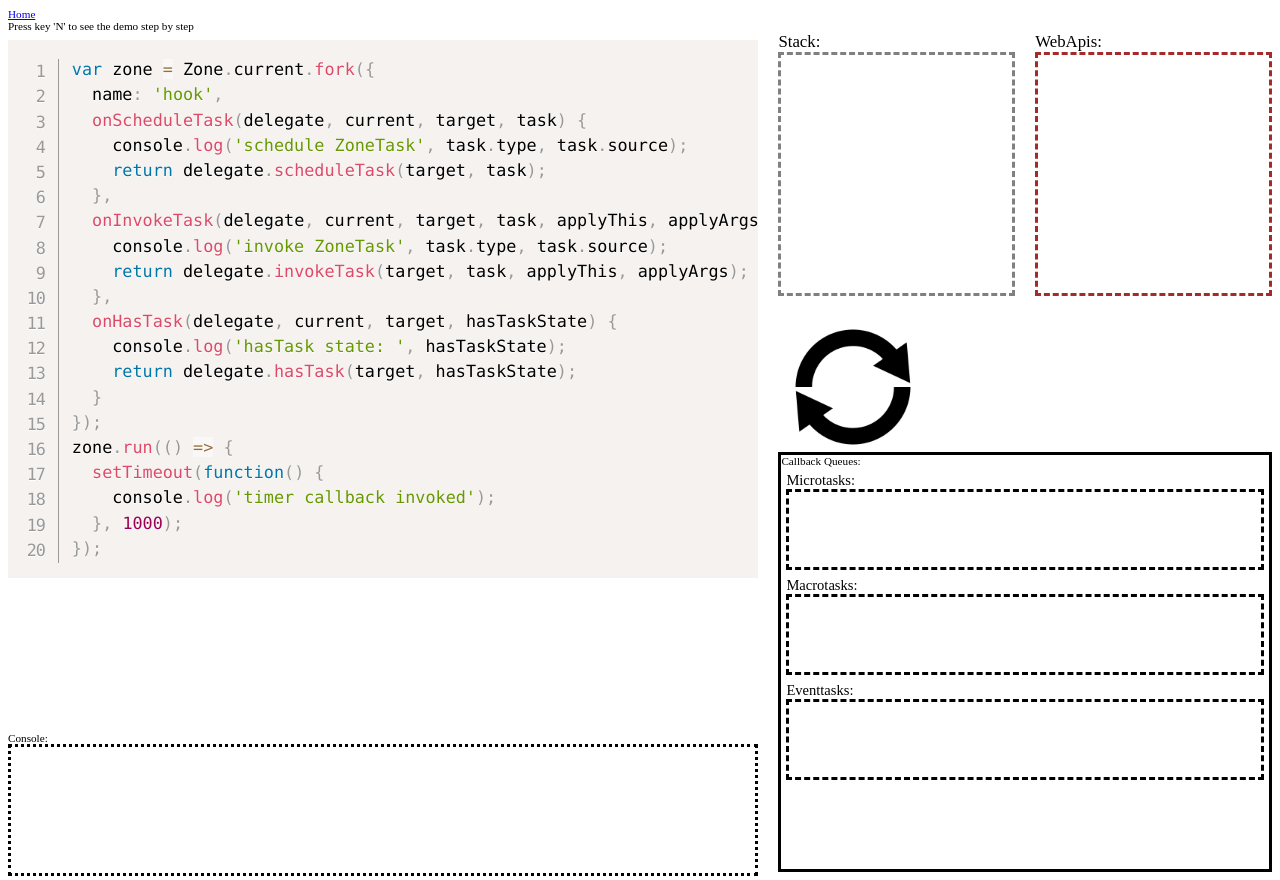
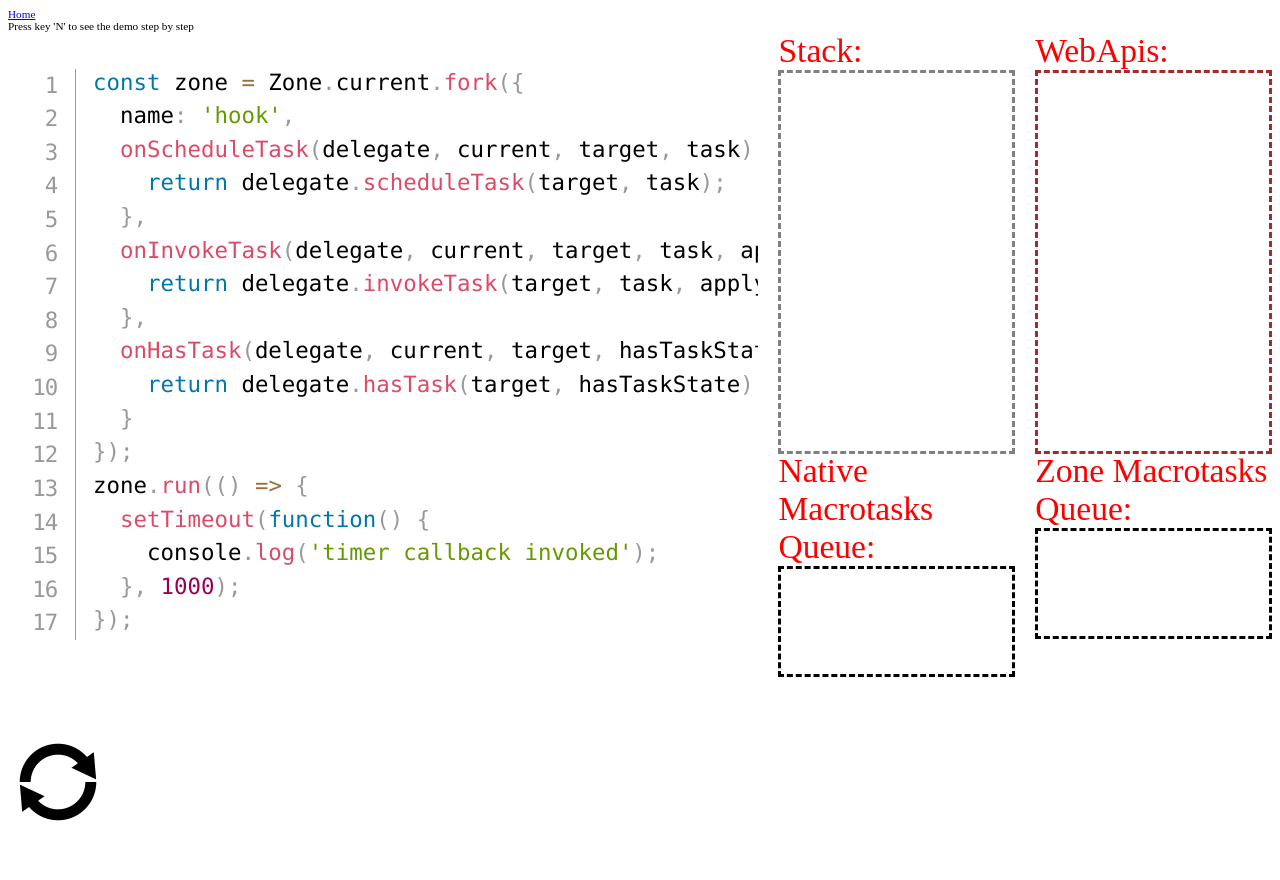
Before and after one commit to JiaLiPassion/code-presenter, an Angular app: page /zonetimeout in a window 1280 px wide. Built offline with nearby package versions, Linux system fonts and the light colour scheme.

Commit message:
temp for denver

```diff
--- a/src/app/code-presenter/code-presenter.component.css
+++ b/src/app/code-presenter/code-presenter.component.css
@@ -17,27 +17,27 @@
 
 .consolesmaller {
   grid-column: 1/4;
-  grid-row: 6/7;
+  grid-row: 5/7;
 }
 
 .console {
   grid-column: 1/4;
-  grid-row: 5/7;
+  grid-row: 6/7;
 }
 
 .stack {
   grid-column: 4/5;
-  grid-row: 1/3;
+  grid-row: 1/4;
 }
 
 .dom {
   grid-column: 5/6;
-  grid-row: 1/3;
+  grid-row: 1/4;
 }
 
 .eventloop {
   grid-column: 4/6;
-  grid-row: 3/4;
+  grid-row: 5/6;
 }
 
 .callback-container {
--- a/src/app/code-presenter/code-presenter.component.html
+++ b/src/app/code-presenter/code-presenter.component.html
@@ -1,16 +1,20 @@
-<a routerLink="/home">Home</a> <div>Press key 'N' to see the demo step by step</div>
+<a routerLink="/home">Home</a>
+<div>Press key 'N' to see the demo step by step</div>
 <div class="wrapper">
-  <app-code [ngClass]="codeClass" [code]="code" [hightlightLineNumber]="hightlightLineNumber" [fontClass]="fontClass"></app-code>
-  <app-console [ngClass]="consoleClass" [output]="consoleStr"></app-console>
+  <app-code [ngClass]="codeClass" [code]="code" [hightlightLineNumber]="hightlightLineNumber" [fontClass]="fontClass">
+  </app-code>
+  <!--<app-console [ngClass]="consoleClass" [output]="consoleStr"></app-console>-->
+  <app-eventloop [ngClass]="consoleClass"></app-eventloop>
   <app-stack class="stack" [stacks]="stacks"></app-stack>
   <app-dom class="dom" [items]="domTasks"></app-dom>
-  <app-eventloop class="eventloop"></app-eventloop>
-  <div class="callback-container">
+  <app-queue [ngClass]="eventloop" [items]="macrotasks" [title]="'Native Macrotasks Queue:'">Macrotask Queue</app-queue>
+  <app-queue class="zone-queue" [items]="zoneMacrotasks" [title]="'Zone Macrotasks Queue:'">Zone MacroTask Queue
+  </app-queue>
+  <!-- <div class="callback-container">
     <div>Callback Queues:</div>
     <div class="callback">
       <app-queue class="microtask" [items]="microtasks" [title]="'Microtasks:'">Microtask Queue</app-queue>
-      <app-queue class="macrotask" [items]="macrotasks" [title]="'Macrotasks:'">Macrotask Queue</app-queue>
       <app-queue class="eventtask" [items]="eventtasks" [title]="'Eventtasks:'">Eventtask Queue</app-queue>
     </div>
-  </div>
+  </div> -->
 </div>
--- a/src/app/code-presenter/code-presenter.component.ts
+++ b/src/app/code-presenter/code-presenter.component.ts
@@ -21,15 +21,15 @@ export class CodePresenterComponent implements OnInit {
   consoleOutput: string[] = [];
   consoleStr: string;
   stacks: StackItem[] = [];
-  domTasks: {text: string, img: string}[] = [];
+  domTasks: { text: string; img: string }[] = [];
   microtasks: string[] = [];
   macrotasks: string[] = [];
+  zoneMacrotasks: string[] = [];
   eventtasks: string[] = [];
 
   @ViewChild(EventloopComponent) eventloopComponent: EventloopComponent;
 
-  constructor(private codeService: CodeService, private route: ActivatedRoute) {
-  }
+  constructor(private codeService: CodeService, private route: ActivatedRoute) {}
 
   @HostListener('window:keydown', ['$event'])
   handleKeyDown($event: KeyboardEvent) {
@@ -65,7 +65,7 @@ export class CodePresenterComponent implements OnInit {
   }
 
   ngOnInit() {
-    this.route.data.subscribe((paramMode => {
+    this.route.data.subscribe(paramMode => {
       if (paramMode && this.mode !== paramMode.mode) {
         this.mode = paramMode.mode;
         this.codeService.changeMode(this.mode);
@@ -76,7 +76,7 @@ export class CodePresenterComponent implements OnInit {
         this.codeClass = 'codeblocksmaller';
         this.consoleClass = 'consolesmaller';
       }
-    }));
+    });
   }
 
   init() {
@@ -132,8 +132,18 @@ export class CodePresenterComponent implements OnInit {
         }
       }
 
+      if (typeof item.clearZoneMacroTask === 'number') {
+        for (let i = 0; i < item.clearZoneMacroTask; i++) {
+          this.zoneMacrotasks.shift();
+        }
+      }
+
       if (item.macroTaskDisplayString) {
         this.macrotasks.push(item.macroTaskDisplayString);
+      }
+
+      if (item.zoneMacroTaskDisplayString) {
+        this.zoneMacrotasks.push(item.zoneMacroTaskDisplayString);
       }
 
       if (typeof item.clearEventTask === 'number') {
--- a/src/app/code/code.component.css
+++ b/src/app/code/code.component.css
@@ -7,8 +7,8 @@
 }
 
 .normal-code {
-  background-color: #fefbd8;
-  font-size: 160%;
+  background-color: white;
+  font-size: 200%;
 }
 
 .code-line {
--- a/src/app/dom/dom.component.css
+++ b/src/app/dom/dom.component.css
@@ -1,11 +1,12 @@
 .title {
-  font-size: 150%;
+  font-size: 300%;
+  color: red;
 }
 
 .dom-container {
   border: dashed;
   border-color: brown;
-  height: 85%;
+  height: 90%;
 }
 
 .dom-item {
@@ -17,9 +18,10 @@
 
 .dom-item-text {
   grid-column: 1/2;
+  font-size: 300%;
 }
 
 .dom-item-image {
   grid-column: 2/3;
-  height: 30px;
+  height: 40px;
 }
--- a/src/app/eventloop/eventloop.component.css
+++ b/src/app/eventloop/eventloop.component.css
@@ -1,6 +1,6 @@
 .img {
-  width: 150px;
-  height: 150px;
+  width: 100px;
+  height: 100px;
   grid-column: 1/2;
 }
 
--- a/src/app/queue/queue.component.css
+++ b/src/app/queue/queue.component.css
@@ -1,5 +1,6 @@
 .title {
-  font-size: 130%;
+  font-size: 300%;
+  color: red;
 }
 
 .container {
@@ -18,6 +19,7 @@
   border: solid;
   border-color: powderblue;
   background: khaki;
+  font-size: 300%;
 }
 
 .queue1 {
--- a/src/app/repo/zonetimeout.repo.ts
+++ b/src/app/repo/zonetimeout.repo.ts
@@ -1,16 +1,13 @@
 export const code = `
-var zone = Zone.current.fork({
+const zone = Zone.current.fork({
   name: 'hook',
   onScheduleTask(delegate, current, target, task) {
-    console.log('schedule ZoneTask', task.type, task.source);
     return delegate.scheduleTask(target, task);
   },
   onInvokeTask(delegate, current, target, task, applyThis, applyArgs) {
-    console.log('invoke ZoneTask', task.type, task.source);
     return delegate.invokeTask(target, task, applyThis, applyArgs);
   },
   onHasTask(delegate, current, target, hasTaskState) {
-    console.log('hasTask state: ', hasTaskState);
     return delegate.hasTask(target, hasTaskState);
   }
 });
@@ -18,131 +15,112 @@ zone.run(() => {
   setTimeout(function() {
     console.log('timer callback invoked');
   }, 1000);
-});`.split('\n').slice(1).join('\n');
+});`
+  .split('\n')
+  .slice(1)
+  .join('\n');
 export const stacks = [
   { lineNo: 0, stackDisplayString: 'main' },
   {
     lineNo: 1,
-    stackDisplayString: 'new zone',
+    stackDisplayString: 'new zone'
   },
   {
-    lineNo: 16,
+    lineNo: 13,
     clearStack: 1,
-    stackDisplayString: 'zone.run',
+    stackDisplayString: 'zone.run'
   },
   {
-    lineNo: 17,
-    clearStack: 1,
+    lineNo: 14,
     stackDisplayString: 'Zone setTimeout',
     isZone: true
   },
   {
-    lineNo: 4,
+    lineNo: 3,
     stackDisplayString: 'Zone onScheduleTask',
     isZone: true
   },
   {
     lineNo: 4,
-    consoleDisplayString: 'Schedule ZoneTask macroTask setTimeout',
-    stackDisplayString: 'console.log',
-  },
-  {
-    lineNo: 5,
     stackDisplayString: 'ZoneDelegate.scheduleTask',
     clearStack: 1,
     isZone: true
   },
   {
-    lineNo: 5,
+    lineNo: 4,
     stackDisplayString: 'native setTimeout',
-    domDisplayString: 'setTimeout',
+    domDisplayString: 'setTimeout'
   },
   {
-    lineNo: 12,
+    lineNo: 9,
     isZone: true,
     clearStack: 1,
-    stackDisplayString: 'Zone HasTask',
+    stackDisplayString: 'Zone HasTask'
   },
   {
-    lineNo: 12,
-    stackDisplayString: 'console.log',
-    consoleDisplayString: 'hasTask state: {macroTask: true, microTask: false, eventTask: false}'
+    lineNo: 10,
+    clearStack: 1,
+    isZone: true,
+    stackDisplayString: 'ZoneDelegate.hasTask',
+    zoneMacroTaskDisplayString: 'type: macrotask, source: setTimeout'
   },
   {
-    lineNo: 13,
-    clearStack: 1,
-    isZone: true,
-    stackDisplayString: 'ZoneDelegate.hasTask'
+    lineNo: 11,
+    clearStack: 1
   },
   {
-    lineNo: 14,
+    lineNo: 5,
+    clearStack: 1
+  },
+  {
+    lineNo: 16,
+    clearStack: 1
+  },
+  {
+    lineNo: 17,
     clearStack: 2
   },
   {
-    lineNo: 6,
-    clearStack: 1
-  },
-  {
-    lineNo: 19,
-    clearStack: 2
-  },
-  {
-    lineNo: 20,
-    clearStack: 2
-  },
-  {
-    lineNo: 20,
+    lineNo: 17,
     macroTaskDisplayString: 'setTimeout',
     clearDom: 1
   },
   {
-    lineNo: 8,
+    lineNo: 6,
     clearMacroTask: 1,
     isZone: true,
-    stackDisplayString: 'Zone InvokeTask',
+    stackDisplayString: 'Zone InvokeTask'
   },
   {
-    lineNo: 8,
-    stackDisplayString: 'console.log',
-    consoleDisplayString: 'Invoke ZoneTask macroTask setTimeout'
+    lineNo: 7,
+    clearStack: 1,
+    isZone: true,
+    stackDisplayString: 'ZoneDelegate.invokeTask'
+  },
+  {
+    lineNo: 15
   },
   {
     lineNo: 9,
-    clearStack: 1,
-    isZone: true,
-    stackDisplayString: 'ZoneDelegate.invokeTask',
-  },
-  {
-    lineNo: 18,
-    stackDisplayString: 'console.log',
-    consoleDisplayString: 'timer callback invoked'
-  },
-  {
-    lineNo: 19,
-    clearStack: 1,
-  },
-  {
-    lineNo: 12,
     isZone: true,
     stackDisplayString: 'Zone HasTask'
   },
   {
-    lineNo: 12,
-    consoleDisplayString: 'hasTask state: {macroTask: false, microTask: false, eventTask: false}',
-    stackDisplayString: 'console.log'
+    lineNo: 10,
+    clearStack: 1,
+    isZone: true,
+    stackDisplayString: 'ZoneDelegate.hasTask',
+    clearZoneMacroTask: 1
   },
   {
-    lineNo: 13,
-    clearStack: 1,
-    isZone: true,
-    stackDisplayString: 'ZoneDelegate.hasTask'
+    lineNo: 11,
+    clearStack: 1
   },
   {
-    lineNo: 14,
-    clearStack: 2,
+    lineNo: 8
   },
   {
-    lineNo: 10,
-    clearStack: 2,
-  },
+    lineNo: 16,
+    clearStack: 1
+  }
 ];
--- a/src/app/services/code.service.ts
+++ b/src/app/services/code.service.ts
@@ -2,7 +2,7 @@ import { Injectable } from '@angular/core';
 import { EventEmitter } from 'events';
 
 import repo from '../repo';
-const {js, zone, timeout, zonetimeout} = repo;
+const { js, zone, timeout, zonetimeout } = repo;
 
 export interface StackItem {
   lineNo: number;
@@ -11,11 +11,13 @@ export interface StackItem {
   consoleDisplayString?: string;
   microTaskDisplayString?: string;
   macroTaskDisplayString?: string;
+  zoneMacroTaskDisplayString?: string;
   eventTaskDisplayString?: string;
   clearStack?: number;
   clearDom?: number;
   clearMicroTask?: number;
   clearMacroTask?: number;
+  clearZoneMacroTask?: number;
   clearEventTask?: number;
   eventloop?: string;
   isZone?: boolean;
--- a/src/app/stack/stack.component.css
+++ b/src/app/stack/stack.component.css
@@ -1,5 +1,10 @@
 .title {
-  font-size:150%;
+  font-size: 300%;
+  color: red;
+}
+
+.stack-item {
+  font-size: 300%;
 }
 
 .stack-item {
@@ -61,14 +66,14 @@
 .stack-container {
   display: grid;
   grid-template-columns: 1fr;
-  grid-auto-rows: 24px;
+  grid-auto-rows: 40px;
   grid-row-gap: 2px;
 }
 
 .container {
   border: dashed;
   border-color: gray;
-  height: 85%;
+  height: 90%;
 }
 
 .zone {
--- a/src/app/stack/stack.component.html
+++ b/src/app/stack/stack.component.html
@@ -1,9 +1,9 @@
 <span class="title">Stack: </span>
-<br/>
+<br />
 <div class="container">
   <div class="stack-container">
-    <div class="stack-item" [ngClass]="getClass(idx)" *ngFor="let item of stacks; let idx = index">
+    <div class="stack-item" [ngClass]="getClass(idx)" class="stack-item" *ngFor="let item of stacks; let idx = index">
       {{item.stackDisplayString}}
     </div>
- </div>
+  </div>
 </div>
```
